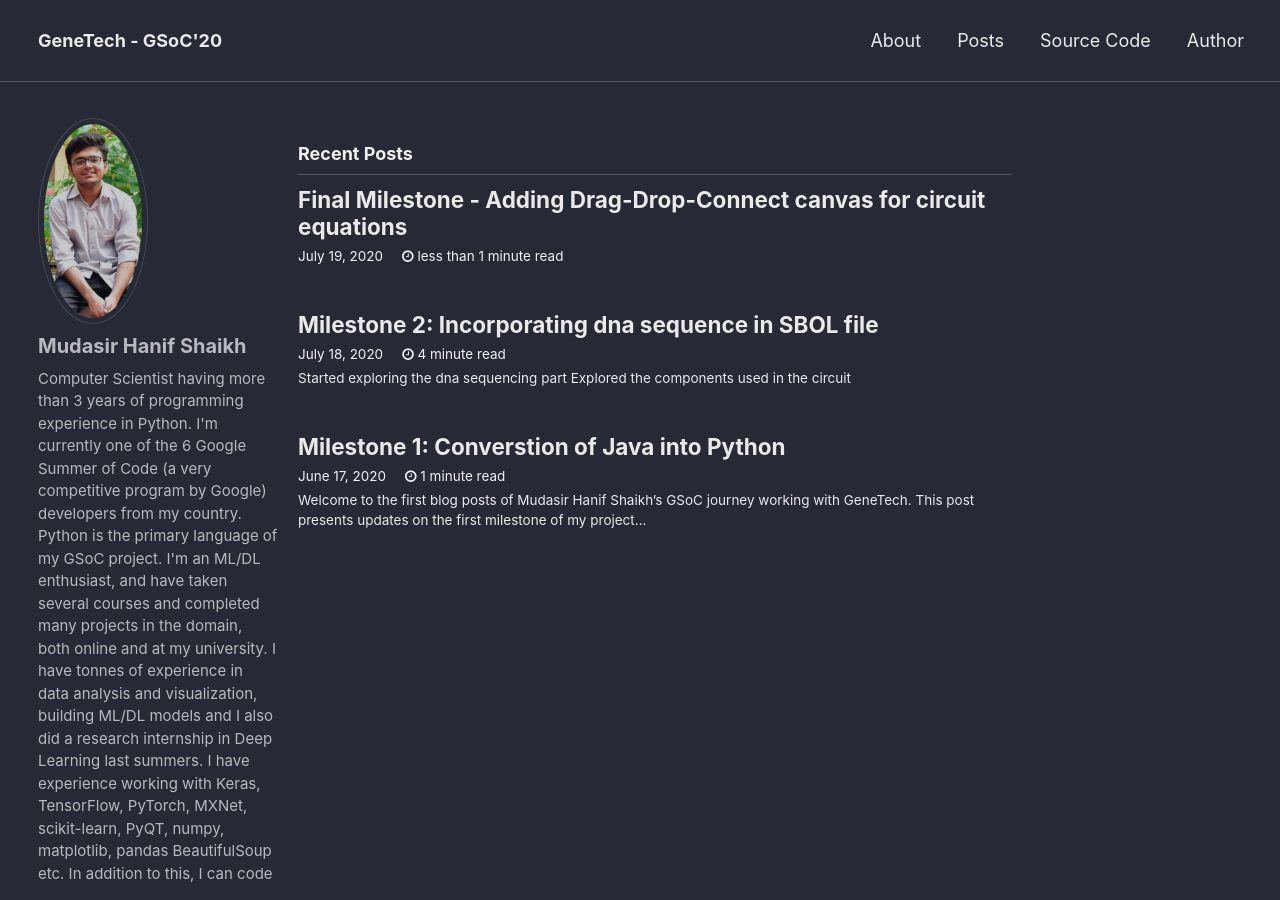
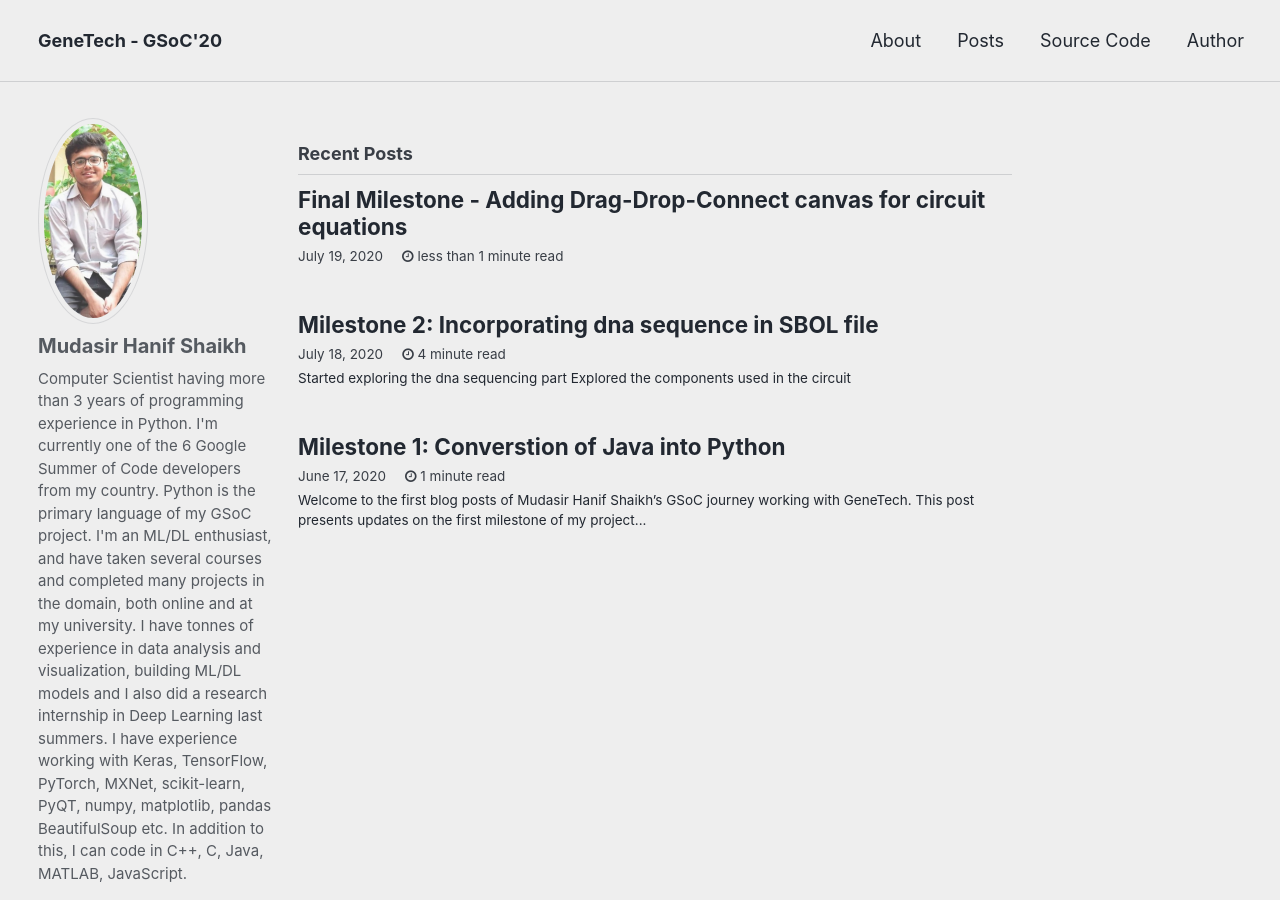
Before and after one commit to ms03831/GSoC-20, a Jekyll site: the page built from index.html, in a window 1280 px wide and 900 px high. Built offline with Jekyll 4.4.1, drawn with Linux system fonts in a browser that asks for light colours; the list of posts is cut into pages by our own code; some of the changed text lies outside the part shown.

Commit message:
Update _config.yml

```diff
--- a/_config.yml
+++ b/_config.yml
@@ -5,7 +5,7 @@
 # For technical reasons, this file is *NOT* reloaded automatically when you use
 # `jekyll serve`. If you change this file, please restart the server process.
 
-minimal_mistakes_skin    : "dark" # "air", "aqua", "contrast", "dark", "dirt", "neon", "mint", "plum", "sunrise"
+minimal_mistakes_skin    : "air" # "air", "aqua", "contrast", "dark", "dirt", "neon", "mint", "plum", "sunrise"
 
 # Site Settings
 locale                   : "en"
@@ -85,7 +85,7 @@ analytics:
 author:
   name             : "Mudasir Hanif Shaikh"
   avatar           : "/assets/images/mudasir.jpeg" # path of avatar image, e.g. "/assets/images/bio-photo.jpg"
-  bio              : "Computer Scientist having more than 3 years of programming experience in Python. I'm currently one of the 6 Google Summer of Code (a very competitive program by Google) developers from my country. Python is the primary language of my GSoC project. I'm an ML/DL enthusiast, and have taken several courses and completed many projects in the domain, both online and at my university. I have tonnes of experience in data analysis and visualization, building ML/DL models and I also did a research internship in Deep Learning last summers.  I have experience working with Keras, TensorFlow, PyTorch, MXNet, scikit-learn, PyQT, numpy, matplotlib, pandas BeautifulSoup etc. In addition to this, I can code in C++, C, Java, MATLAB, JavaScript. "
+  bio              : "Computer Scientist having more than 3 years of programming experience in Python. I'm currently one of the 6 Google Summer of Code developers from my country. Python is the primary language of my GSoC project. I'm an ML/DL enthusiast, and have taken several courses and completed many projects in the domain, both online and at my university. I have tonnes of experience in data analysis and visualization, building ML/DL models and I also did a research internship in Deep Learning last summers.  I have experience working with Keras, TensorFlow, PyTorch, MXNet, scikit-learn, PyQT, numpy, matplotlib, pandas BeautifulSoup etc. In addition to this, I can code in C++, C, Java, MATLAB, JavaScript. "
   location         : "Karachi, Pakistan"
   email            : "shaikhmudi3@gmail.com"
   uri              :
```
